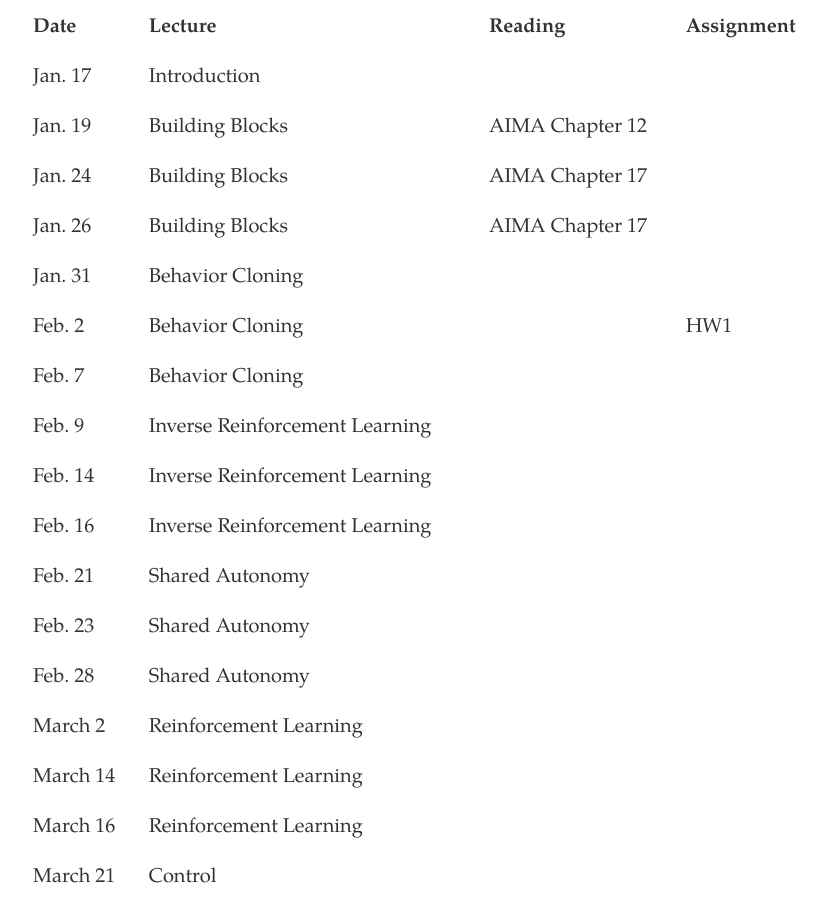
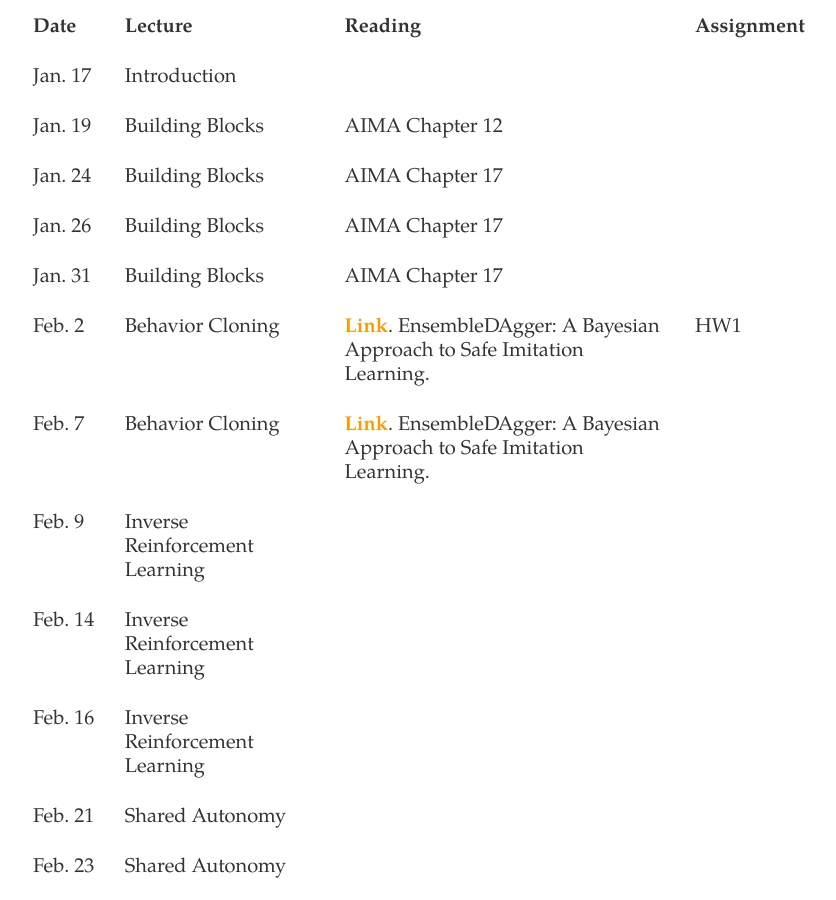
Before and after one commit to dylan-losey/dylan-losey.github.io, a Jekyll site: the page built from me5824-spring23.html, in a window 1280 px wide and 900 px high, scrolled down 1874 px. Shown: the whole window, without its empty margins (221-1057 px from the left). Built offline with Jekyll 4.4.1, drawn with Linux system fonts in a browser that asks for light colours; nearby versions of some CDN libraries.

Commit message:
first paper

```diff
--- a/me5824-spring23.html
+++ b/me5824-spring23.html
@@ -159,20 +159,26 @@
     </tr>
     <tr>
       <td>Jan. 31</td>
-      <td>Behavior Cloning</td>
-      <td></td>
+      <td>Building Blocks</td>
+      <td>AIMA Chapter 17</td>
       <td></td>
     </tr>
     <tr>
       <td>Feb. 2</td>
       <td>Behavior Cloning</td>
-      <td></td>
+      <td>
+        <b><a class="link" href="{{ site.baseurl }} /pdfs/me5824/menda_2019.pdf">Link</a></b>.
+        EnsembleDAgger: A Bayesian Approach to Safe Imitation Learning.
+      </td>
       <td>HW1</td>
     </tr>
     <tr>
       <td>Feb. 7</td>
       <td>Behavior Cloning</td>
-      <td></td>
+      <td>
+        <b><a class="link" href="{{ site.baseurl }} /pdfs/me5824/menda_2019.pdf">Link</a></b>.
+        EnsembleDAgger: A Bayesian Approach to Safe Imitation Learning.
+      </td>
       <td></td>
     </tr>
     <tr>
```
